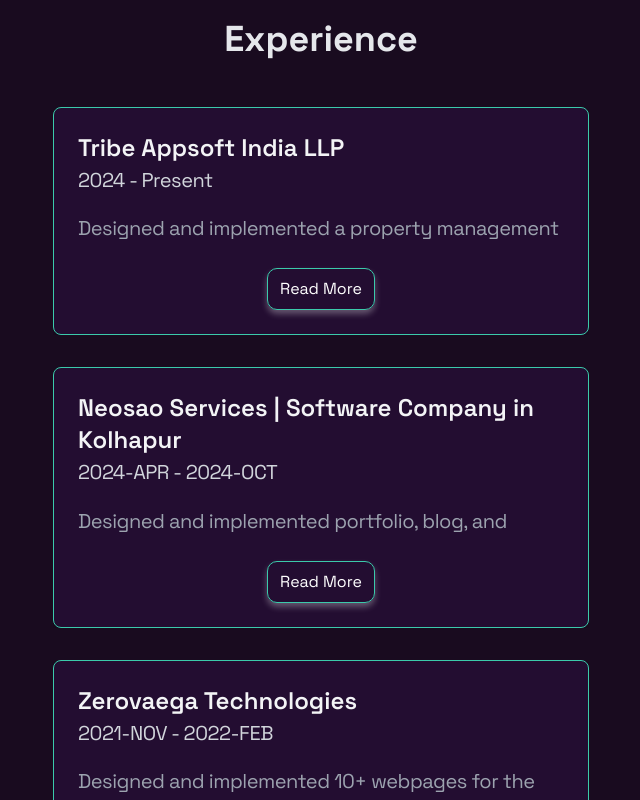
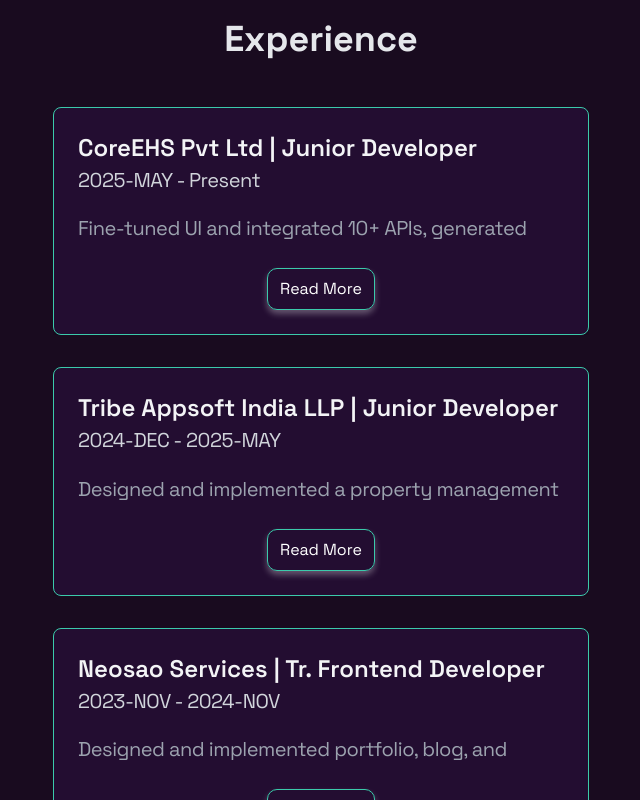
Before and after one commit to Tejashree3/Tejashree, a React (Vite) app: page / in a window 1280 px wide. Shown: the part 3200-4000 px from the top of the page, without its empty margins (319-959 px from the left). Built offline with nearby package versions, Linux system fonts and the light colour scheme.

Commit message:
Update Experience.jsx

```diff
--- a/src/components/Experience.jsx
+++ b/src/components/Experience.jsx
@@ -3,21 +3,25 @@
 import Reveal from './Reveal';
 
 const experiences = [
-
   {
-    company: 'Tribe Appsoft India LLP',
-    period: '2024 - Present',
+    company: 'CoreEHS Pvt Ltd | Junior Developer',
+    period: '2025-MAY - Present',
+    description: 'Fine-tuned UI and integrated 10+ APIs, generated dynamic reports for all the modules of the project.',
+  },
+  {
+    company: 'Tribe Appsoft India LLP | Junior Developer',
+    period: '2024-DEC - 2025-MAY',
     description: 'Designed and implemented a property management dashboard with CRUD functionalities, enabling efficient listing updates and property categorization.Developed responsive blog pages and additional content modules, improving user retention by 15% throughenhanced interface design.',
   },
 
   {
-    company: 'Neosao Services | Software Company in Kolhapur',
-    period: '2024-APR - 2024-OCT',
+    company: 'Neosao Services | Tr. Frontend Developer',
+    period: '2023-NOV - 2024-NOV',
     description: 'Designed and implemented portfolio, blog, and career pages for Neosaos website using HTML, CSS, React.js,resulting in a 25% increase in visitor retention.Created and deployed 10+ responsive landing pages using Tailwind CSS, Material UI, and CoreUI, reducing pageload time by 15% and improving user experience.',
   },
 
   {
-    company: 'Zerovaega Technologies',
+    company: 'Zerovaega Technologies | Frontend Developer Intern',
     period: '2021-NOV - 2022-FEB',
     description: 'Designed and implemented 10+ webpages for the Zerovaega platform using HTML, CSS, JavaScript, and Bootstrap, improving website navigation and user engagement by 20%. Developed the "Constant Reader-Book Store" project to manage book categories and inventories, increasing data organization efficiency by 30%.Technologies: HTML, CSS, Javascript, React.js',
   },
```
